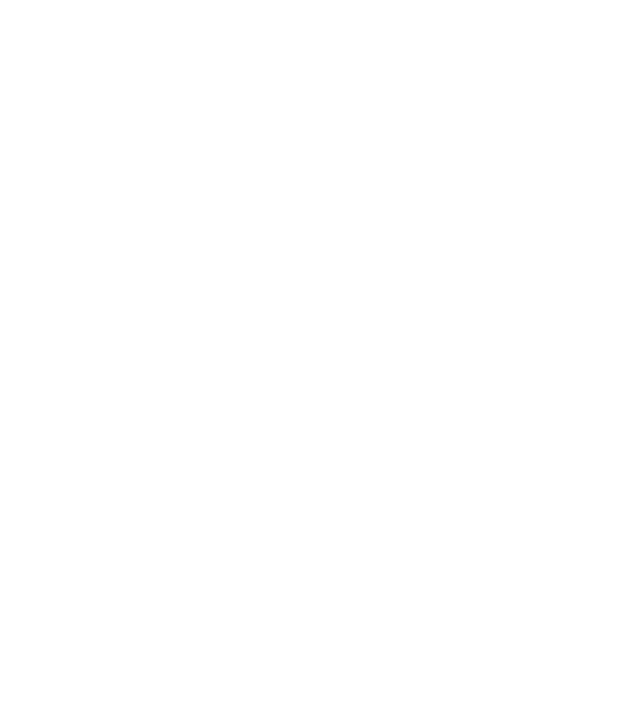
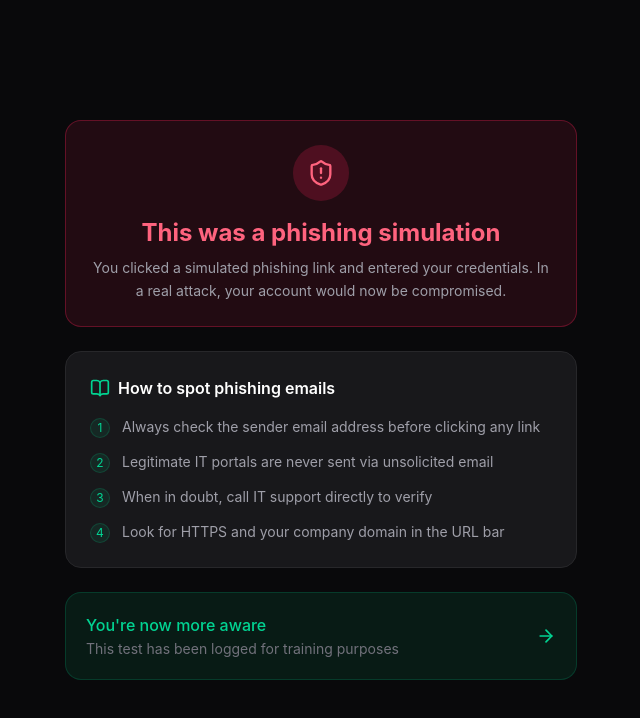
Before and after one commit to skbiswas0509/Phishing-Email-Simulator, a React (Vite) app: page /awareness in a window 1280 px wide. Before the commit this address had no page. Shown: the top 718 px of the page, without its empty margins (319-959 px from the left). Built offline with nearby package versions, Linux system fonts and the light colour scheme; the HTML template or start-up script is replaced by a standard one.

Commit message:
landing and awareness page

```diff
--- a/src/App.jsx
+++ b/src/App.jsx
@@ -3,6 +3,8 @@ import Dashboard from './pages/Dashboard'
 import Campaigns from './pages/Campaigns';
 import { Route, Routes } from 'react-router-dom';
 import Users from './pages/Users';
+import Landing from './pages/Landing';
+import Awareness from './pages/Awareness';
 
 export default function App() {
   return (
@@ -11,6 +13,8 @@ export default function App() {
       <Route path='/' element={< Dashboard />} />
       <Route path='/campaigns' element={<Campaigns />}/>
       <Route path='/users' element={<Users />}/>
+      <Route path='/landing/:token' element={<Landing />} />
+      <Route path='/awareness' element={<Awareness />} />
     </Routes>
 
     </>
--- /dev/null
+++ b/src/pages/Awareness.jsx
@@ -0,0 +1,60 @@
+import { ShieldAlert, BookOpen, ArrowRight } from 'lucide-react'
+
+const tips = [
+  'Always check the sender email address before clicking any link',
+  'Legitimate IT portals are never sent via unsolicited email',
+  'When in doubt, call IT support directly to verify',
+  'Look for HTTPS and your company domain in the URL bar',
+]
+
+export default function Awareness() {
+  return (
+    <div className='min-h-screen bg-zinc-950 text-white flex items-center justify-center p-6'>
+      <div className='max-w-lg w-full'>
+
+        {/* Warning header */}
+        <div className='bg-rose-500/10 border border-rose-500/30 rounded-2xl p-6 mb-6 text-center'>
+          <div className='w-14 h-14 bg-rose-500/20 rounded-full flex items-center justify-center mx-auto mb-4'>
+            <ShieldAlert className='w-7 h-7 text-rose-400' />
+          </div>
+          <h1 className='text-2xl font-bold text-rose-400 mb-2'>
+            This was a phishing simulation
+          </h1>
+          <p className='text-zinc-400 text-sm leading-relaxed'>
+            You clicked a simulated phishing link and entered your credentials.
+            In a real attack, your account would now be compromised.
+          </p>
+        </div>
+
+        {/* Tips */}
+        <div className='bg-zinc-900 border border-zinc-800 rounded-2xl p-6 mb-6'>
+          <div className='flex items-center gap-2 mb-4'>
+            <BookOpen className='w-5 h-5 text-emerald-400' />
+            <h2 className='font-semibold'>How to spot phishing emails</h2>
+          </div>
+
+          <div className='space-y-3'>
+            {tips.map((tip, i) => (
+              <div key={i} className='flex items-start gap-3'>
+                <div className='w-5 h-5 rounded-full bg-emerald-500/10 border border-emerald-500/20 flex items-center justify-center flex-shrink-0 mt-0.5'>
+                  <span className='text-emerald-400 text-xs'>{i + 1}</span>
+                </div>
+                <p className='text-sm text-zinc-400 leading-relaxed'>{tip}</p>
+              </div>
+            ))}
+          </div>
+        </div>
+
+        {/* CTA */}
+        <div className='bg-emerald-500/10 border border-emerald-500/20 rounded-2xl p-5 flex items-center justify-between'>
+          <div>
+            <p className='font-medium text-emerald-400'>You're now more aware</p>
+            <p className='text-sm text-zinc-500 mt-0.5'>This test has been logged for training purposes</p>
+          </div>
+          <ArrowRight className='w-5 h-5 text-emerald-400' />
+        </div>
+
+      </div>
+    </div>
+  )
+}
--- /dev/null
+++ b/src/pages/Landing.jsx
@@ -0,0 +1,82 @@
+import { useState } from 'react'
+import { useParams, useNavigate } from 'react-router-dom'
+
+export default function Landing() {
+  const { token }   = useParams()
+  const navigate    = useNavigate()
+  const [form, setForm] = useState({ username: '', password: '' })
+  const [loading, setLoading] = useState(false)
+
+  const set = (field) => (e) =>
+    setForm((prev) => ({ ...prev, [field]: e.target.value }))
+
+  const handleSubmit = async (e) => {
+    e.preventDefault()
+    setLoading(true)
+
+    // Send to backend — data is discarded, only the event is logged
+    await fetch(`http://localhost:4000/track/creds/${token}`, {
+      method: 'POST',
+      headers: { 'Content-Type': 'application/json' },
+      body: JSON.stringify({ username: form.username }),
+    })
+
+    navigate('/awareness')
+  }
+
+  return (
+    <div className='min-h-screen bg-gray-100 flex items-center justify-center'>
+      <div className='bg-white rounded-2xl shadow-lg p-8 w-full max-w-sm'>
+        {/* Fake IT portal header */}
+        <div className='text-center mb-6'>
+          <div className='w-12 h-12 bg-blue-600 rounded-xl flex items-center justify-center mx-auto mb-3'>
+            <svg className='w-6 h-6 text-white' viewBox='0 0 24 24' fill='none' stroke='currentColor' strokeWidth='2'>
+              <rect x='3' y='11' width='18' height='11' rx='2' />
+              <path d='M7 11V7a5 5 0 0 1 10 0v4' />
+            </svg>
+          </div>
+          <h1 className='text-xl font-semibold text-gray-800'>IT Support Portal</h1>
+          <p className='text-sm text-gray-500 mt-1'>Sign in to verify your account</p>
+        </div>
+
+        <form onSubmit={handleSubmit} className='space-y-4'>
+          <div>
+            <label className='text-sm text-gray-600 mb-1 block'>Username</label>
+            <input
+              type='text'
+              required
+              className='w-full border border-gray-300 rounded-lg px-4 py-2.5 text-sm outline-none focus:border-blue-500'
+              placeholder='Enter your username'
+              value={form.username}
+              onChange={set('username')}
+            />
+          </div>
+
+          <div>
+            <label className='text-sm text-gray-600 mb-1 block'>Password</label>
+            <input
+              type='password'
+              required
+              className='w-full border border-gray-300 rounded-lg px-4 py-2.5 text-sm outline-none focus:border-blue-500'
+              placeholder='Enter your password'
+              value={form.password}
+              onChange={set('password')}
+            />
+          </div>
+
+          <button
+            type='submit'
+            disabled={loading}
+            className='w-full bg-blue-600 text-white py-2.5 rounded-lg text-sm font-medium hover:bg-blue-700 transition disabled:opacity-50'
+          >
+            {loading ? 'Signing in...' : 'Sign In'}
+          </button>
+        </form>
+
+        <p className='text-xs text-gray-400 text-center mt-4'>
+          © 2025 ACME Corp IT Department
+        </p>
+      </div>
+    </div>
+  )
+}
```
